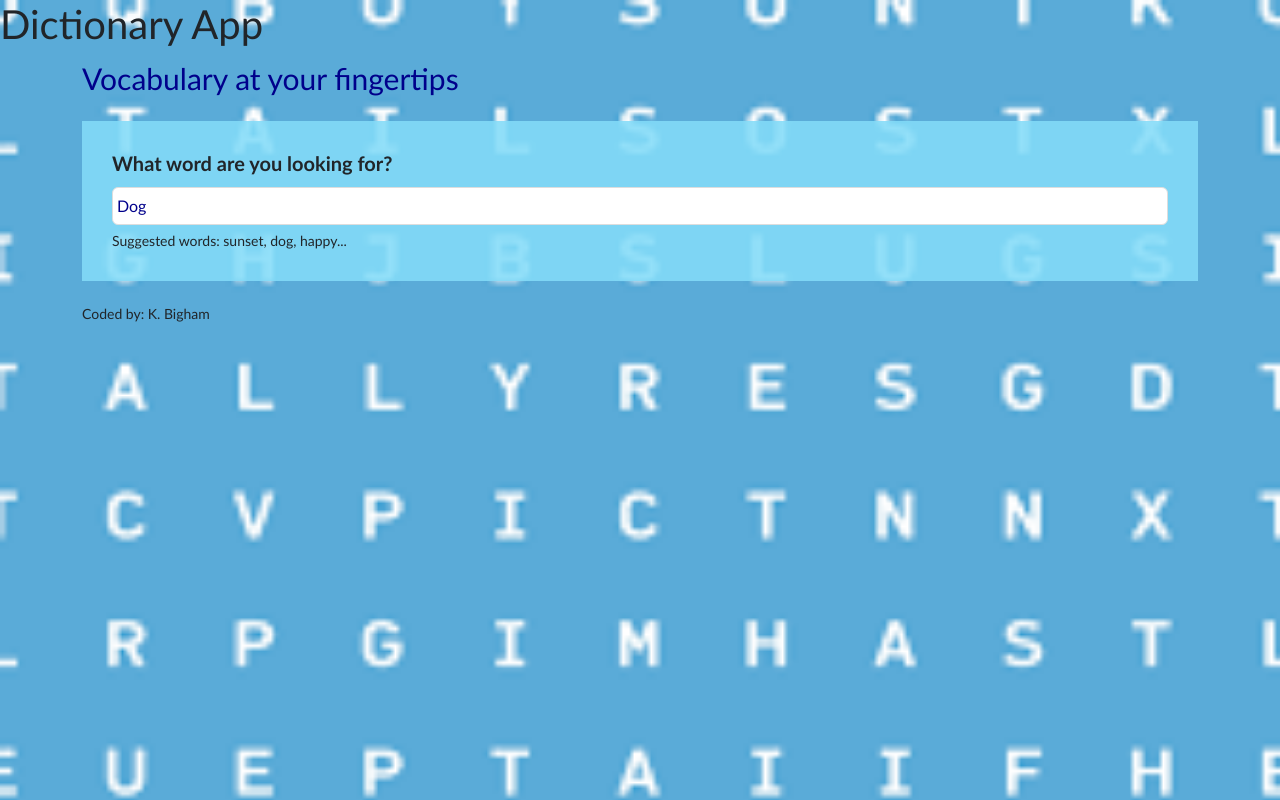
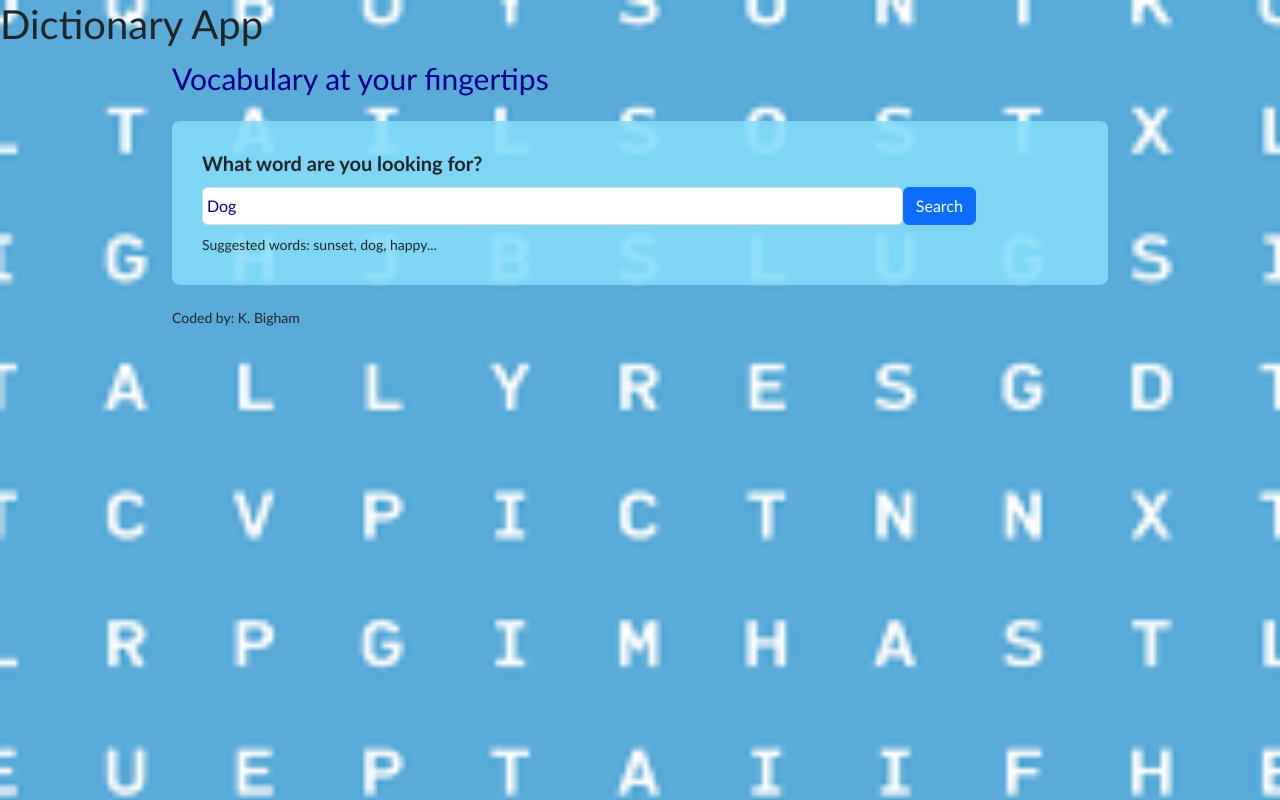
Before and after one commit to BighamK/kb-dictionary-app, a React (Create React App) app: page / in a window 1280 px wide. Built offline with nearby package versions, Linux system fonts and the light colour scheme; no server answers.

Commit message:
Style and profile

```diff
--- a/src/App.css
+++ b/src/App.css
@@ -1,5 +1,7 @@
 .App {
   text-align: left;
+  max-width: 960px;
+  margin: 0 auto;
 }
 
 body {
--- a/src/Dictionary.css
+++ b/src/Dictionary.css
@@ -1,4 +1,4 @@
-form {
+.Dictionary form {
     font-family:'Gill Sans', 'Gill Sans MT', Calibri, 'Trebuchet MS', sans-serif;
 }
 
@@ -12,10 +12,11 @@ form {
     background: rgba(132, 220, 249, 0.875);
     padding: 30px;
     margin: 20px 0;
+    border-radius: 8px;
 }
 
 .Dictionary input {
-    width: 100%;
+    width: 80%;
     padding: 6px 4px;
     border-radius: 6px;
     color: darkblue;
--- a/src/Dictionary.js
+++ b/src/Dictionary.js
@@ -15,7 +15,7 @@ export default function Dictionary (props) {
 
     function search() {
 
-let apiUrl = `https://api.dictionaryapi.dev/api/v2/entries/en/${keyword}`;
+let apiUrl = `https://api.dictionaryapi.dev/api/v2/entries/en_US/${keyword}`;
 axios.get(apiUrl).then(handleResponse);
     }
 
@@ -39,8 +39,16 @@ axios.get(apiUrl).then(handleResponse);
          <div className="Dictionary">
 <section>
     <h1>What word are you looking for?</h1>
-                 <form onSubmit={handleSubmit}>
-                   <input type="search" onChange={handleKeywordChange} defaultValue={props.defaultKeyword} />
+                 <form className="form-inline" onSubmit={handleSubmit}>
+                 <div className="form-group">
+                   <input
+                   type="search"
+                   onChange={handleKeywordChange}
+                   defaultValue={props.defaultKeyword}
+
+                   />
+                   <button type="submit" className="btn btn-primary mb-1">Search</button>
+                   </div>
                 </form>
                 <div className="hint">
                     Suggested words: sunset, dog, happy...
--- a/src/Meaning.css
+++ b/src/Meaning.css
@@ -1,10 +1,15 @@
 .Meaning .definition {
     color: darkblue;
     font-size: 18px;
+    margin-top: 10px;
 
 }
 
 .Meaning .example {
     font-style: italic;
-    background-color: rgb(182, 232, 248);
 }
+
+.Meaning h4 {
+    font-size: 18px;
+    font-weight: bold;
+}
--- a/src/Meaning.js
+++ b/src/Meaning.js
@@ -11,14 +11,15 @@ export default function Meaning(props) {
         {
             return (
                 <div key={index}>
+                    <h4>Definition: </h4>
                     <div className="definition"> {definition.definition}
                        </div>
-
+                       <br />
+<h4>Example: </h4>
                        <div className="example">
                        {definition.example}
                        </div>
-
-
+                       <br />
                        <Synonyms synonyms={definition.synonyms} />
 
         </div>
--- a/src/Results.css
+++ b/src/Results.css
@@ -3,3 +3,14 @@
     font-weight: bold;
     line-height: 1.5;
 }
+
+.Results h3 {
+    font-size: 28px;
+    font-weight: bold;
+    line-height: 1.5;
+}
+
+.Results h4 {
+    font-size: 18px;
+    font-weight: bold;
+}
--- a/src/Synonyms.js
+++ b/src/Synonyms.js
@@ -1,11 +1,13 @@
 import React from "react";
+import "./Results.css";
+
 
 
 export default function Synonyms (props) {
     if (props.synonyms) {
         return (
             <ul className="Synonyms">
-                <strong>Synonyms: </strong>
+                <h4>Synonyms:</h4>
             {props.synonyms.map(function (synonym, index) {
                 return <li key={index}>{synonym}</li>;
             })}
```
